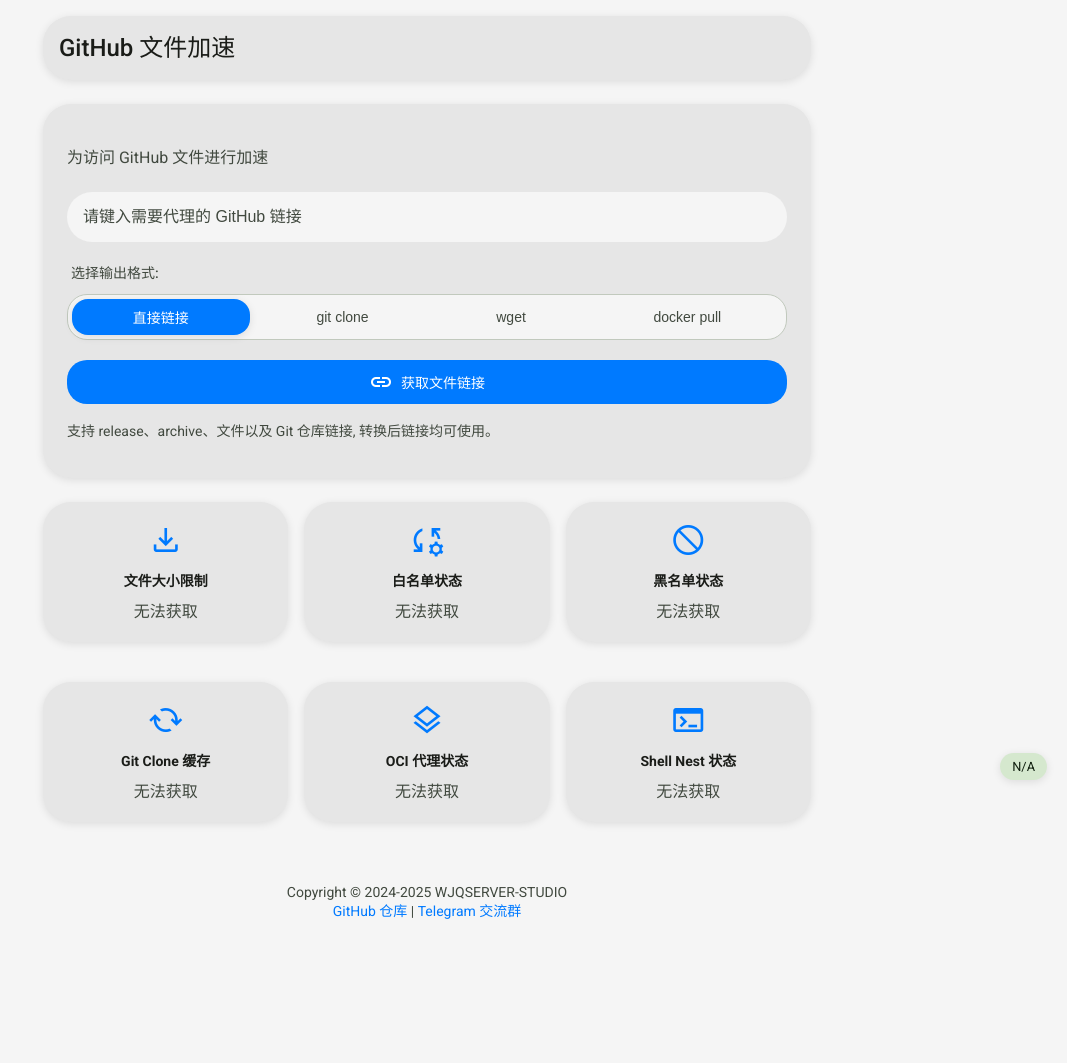
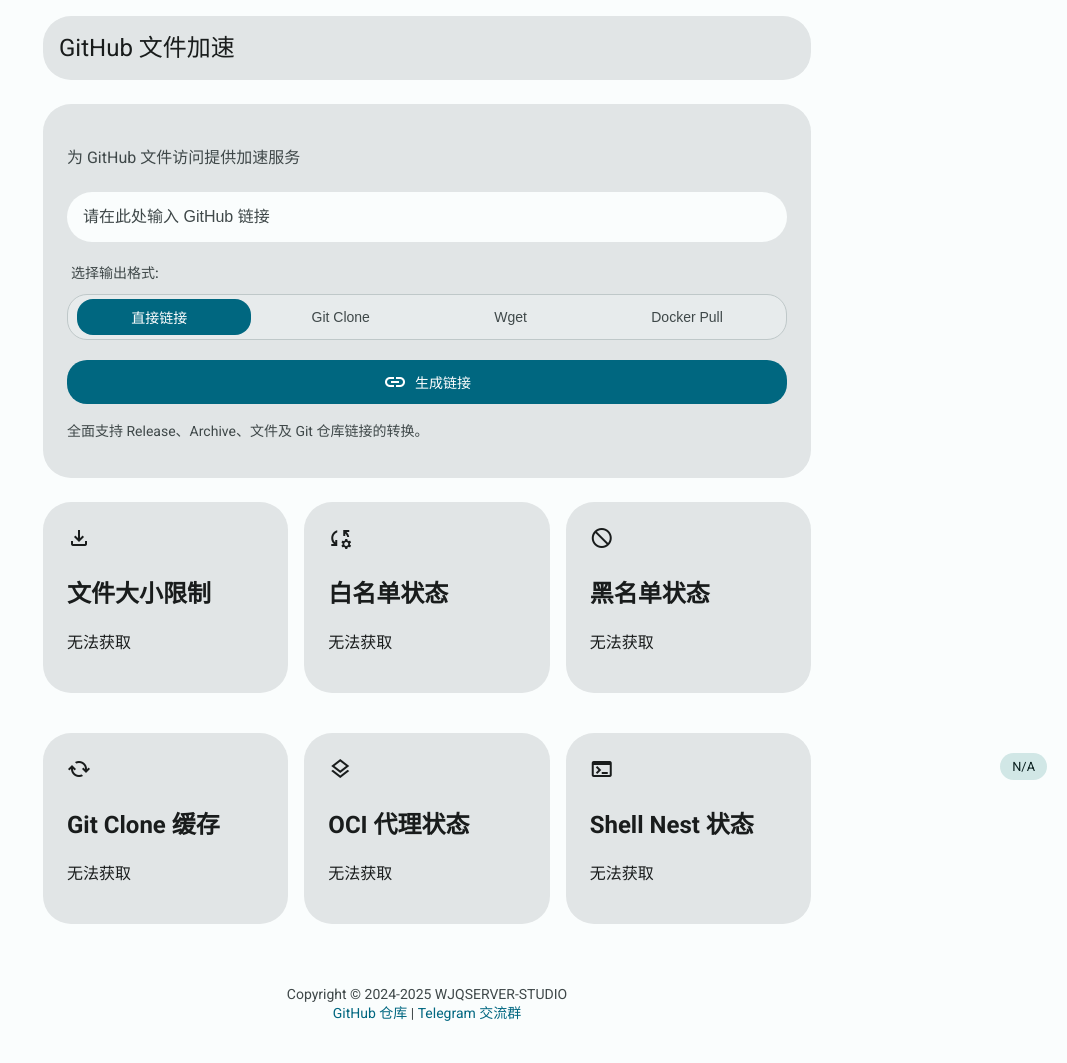
Before and after one commit to PFM-PowerForMe/GHProxy-Frontend, a plain HTML site: page design/index.html in a window 1280 px wide. Shown: the whole page, without its empty margins (213-1280 px from the left). Before the commit the page ends 974 px from the top, so only its background shows below. Drawn offline with nearby package versions, Linux system fonts and the light colour scheme; no server answers.

Commit message:
update design theme

```diff
--- a/design/index.html
+++ b/design/index.html
@@ -5,8 +5,7 @@
     <meta charset="UTF-8">
     <meta name="viewport" content="width=device-width, initial-scale=1.0">
     <title>GitHub 文件加速</title>
-    <link rel="stylesheet"
-        href="https://fonts.googleapis.com/css2?family=Material+Symbols+Outlined:opsz,wght,FILL,GRAD@20..48,100..700,0..1,-50..200" />
+    <link rel="stylesheet" href="https://fonts.googleapis.com/css2?family=Material+Symbols+Outlined:opsz,wght,FILL,GRAD@20..48,100..700,0..1,-50..200" />
     <link rel="preconnect" href="https://fonts.googleapis.com">
     <link rel="preconnect" href="https://fonts.gstatic.com" crossorigin>
     <link href="https://fonts.googleapis.com/css2?family=Roboto:wght@400;500;700&display=swap" rel="stylesheet">
@@ -21,74 +20,73 @@
 
         <main class="content">
             <div class="card input-card">
-                <p class="input-card__description">为访问 GitHub 文件进行加速</p>
+                <p class="input-card__description">为 GitHub 文件访问提供加速服务</p>
                 <form id="github-form" class="input-card__form">
                     <div class="text-field">
-                        <input type="text" class="text-field__input" id="githubLinkInput" placeholder="请键入需要代理的 GitHub 链接" required>
+                        <input type="text" class="text-field__input" id="githubLinkInput" placeholder="请在此处输入 GitHub 链接">
                         <div class="text-field__error" id="githubLinkError"></div>
                     </div>
 
-                    <!-- 新增: 使用分段控件替代单选按钮 -->
                     <div class="format-selector">
                         <label class="format-selector__label">选择输出格式:</label>
                         <div id="format-toggle" class="segmented-control">
                             <button type="button" class="segmented-control__button active" data-value="direct">直接链接</button>
-                            <button type="button" class="segmented-control__button" data-value="git">git clone</button>
-                            <button type="button" class="segmented-control__button" data-value="wget">wget</button>
-                            <button type="button" class="segmented-control__button" data-value="docker">docker pull</button>
+                            <button type="button" class="segmented-control__button" data-value="git">Git Clone</button>
+                            <button type="button" class="segmented-control__button" data-value="wget">Wget</button>
+                            <button type="button" class="segmented-control__button" data-value="docker">Docker Pull</button>
                         </div>
                     </div>
 
                     <button type="submit" class="button button--filled">
                         <span class="material-symbols-outlined">link</span>
-                        获取文件链接
+                        生成链接
                     </button>
                 </form>
 
                 <div id="output" class="output-area" style="display: none;">
                     <pre id="formattedLinkOutput" class="output-area__pre"></pre>
                     <div class="output-area__actions">
-                        <button id="copyButton" class="button button--outlined" title="复制链接">
+                        <button id="copyButton" class="button button--icon" title="复制链接">
                             <span class="material-symbols-outlined">content_copy</span>
                         </button>
-                        <button id="openButton" class="button button--outlined" title="在新标签页中打开">
+                        <button id="openButton" class="button button--icon" title="在新标签页中打开">
                             <span class="material-symbols-outlined">open_in_new</span>
                         </button>
                     </div>
                 </div>
-                <p class="helper-text">支持 release、archive、文件以及 Git 仓库链接, 转换后链接均可使用。</p>
+                <p class="helper-text">全面支持 Release、Archive、文件及 Git 仓库链接的转换。</p>
             </div>
 
             <div class="status-cards">
-                <div class="card status-card">
-                    <span class="material-symbols-outlined status-card__icon">download</span>
-                    <h2 class="status-card__title">文件大小限制</h2>
-                    <p class="status-card__text" id="sizeLimitDisplay">...</p>
+                <div class="card info-card">
+                    <span class="material-symbols-outlined info-card__icon">download</span>
+                    <h2 class="info-card__title">文件大小限制</h2>
+                    <p class="info-card__text" id="sizeLimitDisplay">...</p>
                 </div>
-                <div class="card status-card">
-                    <span class="material-symbols-outlined status-card__icon">rule_settings</span>
-                    <h2 class="status-card__title">白名单状态</h2>
-                    <p class="status-card__text" id="whiteListStatus">...</p>
+                <div class="card info-card">
+                    <span class="material-symbols-outlined info-card__icon">rule_settings</span>
+                    <h2 class="info-card__title">白名单状态</h2>
+                    <p class="info-card__text" id="whiteListStatus">...</p>
                 </div>
-                <div class="card status-card">
-                    <span class="material-symbols-outlined status-card__icon">block</span>
-                    <h2 class="status-card__title">黑名单状态</h2>
-                    <p class="status-card__text" id="blackListStatus">...</p>
+                <div class="card info-card">
+                    <span class="material-symbols-outlined info-card__icon">block</span>
+                    <h2 class="info-card__title">黑名单状态</h2>
+                    <p class="info-card__text" id="blackListStatus">...</p>
                 </div>
-                <div class="card status-card">
-                    <span class="material-symbols-outlined status-card__icon">cached</span>
-                    <h2 class="status-card__title">Git Clone 缓存</h2>
-                    <p class="status-card__text" id="gitCloneCacheStatus">...</p>
+                <div class="card info-card">
+                    <span class="material-symbols-outlined info-card__icon">cached</span>
+                    <h2 class="info-card__title">Git Clone 缓存</h2>
+                    <p class="info-card__text" id="gitCloneCacheStatus">...</p>
                 </div>
-                <div class="card status-card">
-                    <span class="material-symbols-outlined status-card__icon">layers</span>
-                    <h2 class="status-card__title">OCI 代理状态</h2>
-                    <p class="status-card__text" id="ociProxyStatus">...</p>
+                <div class="card info-card">
+                    <span class="material-symbols-outlined info-card__icon">layers</span>
+                    <h2 class="info-card__title">OCI 代理状态</h2>
+                    <p class="info-card__text" id="ociProxyStatus">...</p>
                 </div>
-                <div class="card status-card">
-                    <span class="material-symbols-outlined status-card__icon">terminal</span>
-                    <h2 class="status-card__title">Shell Nest 状态</h2>
-                    <p class="status-card__text" id="shellNestStatus">...</p>
+                <div class="card info-card">
+                    <span class="material-symbols-outlined info-card__icon">terminal</span>
+                    <h2 class="info-card__title">Shell Nest 状态</h2>
+                    <p class="info-card__text" id="shellNestStatus">...</p>
                 </div>
             </div>
 
--- a/design/script.js
+++ b/design/script.js
@@ -1,4 +1,4 @@
-// 获取页面上的主要DOM元素
+// DOM Elements
 const githubForm = document.getElementById('github-form');
 const githubLinkInput = document.getElementById('githubLinkInput');
 const formattedLinkOutput = document.getElementById('formattedLinkOutput');
@@ -98,23 +98,44 @@ githubForm.addEventListener('submit', function (e) {
     handleFormAction();
 });
 
+// --- Segmented Control Slider ---
+const slider = document.createElement('div');
+slider.className = 'segmented-control__slider';
+formatToggle.prepend(slider);
+
+function updateSliderPosition() {
+    const activeButton = formatToggle.querySelector('.active');
+    if (activeButton) {
+        const rect = activeButton.getBoundingClientRect();
+        const containerRect = formatToggle.getBoundingClientRect();
+        slider.style.width = `${rect.width}px`;
+        slider.style.transform = `translateX(${rect.left - containerRect.left}px)`;
+    }
+}
+
 // 为分段控件添加点击事件委托
 formatToggle.addEventListener('click', (e) => {
-    // 确保点击的是一个按钮且不是当前已激活的按钮
     const button = e.target.closest('button');
     if (!button || button.classList.contains('active')) {
         return;
     }
 
-    // 更新按钮的激活状态
     formatToggle.querySelector('.active')?.classList.remove('active');
     button.classList.add('active');
 
-    // 如果输入框有内容, 则立即更新输出
+    updateSliderPosition();
+
     if (githubLinkInput.value.trim()) {
         handleFormAction();
     }
 });
+
+// Initial slider position
+document.addEventListener('DOMContentLoaded', () => {
+    // Timeout to ensure correct initial rendering
+    setTimeout(updateSliderPosition, 50);
+});
+window.addEventListener('resize', updateSliderPosition);
 
 // 当用户在输入框中输入时, 清除错误提示
 githubLinkInput.addEventListener('input', () => {
@@ -161,26 +182,38 @@ async function fetchData(endpoint, elementId, formatter, errorText = 'Error') {
 }
 
 
+/**
+ * 格式化API状态的通用函数
+ * @param {object} data - API返回的数据
+ * @returns {string} - 格式化后的状态文本
+ */
+function formatStatus(data) {
+    if (data && typeof data.enabled !== 'undefined') {
+        return data.enabled ? '已开启' : '已关闭';
+    }
+    return '无法获取';
+}
+
 // 页面加载时获取所有API数据
 function fetchAllApis() {
     fetchData('/api/version', 'versionBadge', data => data.Version, 'N/A');
     fetchData('/api/size_limit', 'sizeLimitDisplay', data => `${data.MaxResponseBodySize} MB`, '无法获取');
     fetchData('/api/whitelist/status', 'whiteListStatus', data => data.Whitelist ? '已开启' : '已关闭', '无法获取');
     fetchData('/api/blacklist/status', 'blackListStatus', data => data.Blacklist ? '已开启' : '已关闭', '无法获取');
-    fetchData('/api/smartgit/status', 'gitCloneCacheStatus', data => (data && typeof data.enabled !== 'undefined') ? (data.enabled ? '已开启' : '已关闭') : '无法获取', '无法获取');
+    fetchData('/api/smartgit/status', 'gitCloneCacheStatus', formatStatus, '无法获取');
 
-    // 新增的API请求
     fetchData('/api/oci_proxy/status', 'ociProxyStatus', data => {
         if (data && typeof data.enabled !== 'undefined') {
             if (!data.enabled) return '已关闭';
-            if (data.target === 'ghcr') return '使能 (目标: ghcr.io)';
-            if (data.target === 'dockerhub') return '使能 (目标: DockerHub)';
-            return '使能';
+            let target = '';
+            if (data.target === 'ghcr') target = ' (目标: ghcr.io)';
+            else if (data.target === 'dockerhub') target = ' (目标: DockerHub)';
+            return `已开启${target}`;
         }
         return '无法获取';
     }, '无法获取');
 
-    fetchData('/api/shell_nest/status', 'shellNestStatus', data => (data && typeof data.enabled !== 'undefined') ? (data.enabled ? '已开启' : '已关闭') : '无法获取', '无法获取');
+    fetchData('/api/shell_nest/status', 'shellNestStatus', formatStatus, '无法获取');
 }
 
 
--- a/design/style.css
+++ b/design/style.css
@@ -1,76 +1,113 @@
-/* [原始 CSS 代码保持不变] */
+/* Material Design 3 Color Tokens */
 :root {
-    --md-sys-color-primary: #007aff;
-    --md-sys-color-on-primary: #ffffff;
-    --md-sys-color-primary-container: #e0e0ff;
-    --md-sys-color-on-primary-container: #001a41;
-    --md-sys-color-secondary: #52634f;
-    --md-sys-color-on-secondary: #ffffff;
-    --md-sys-color-secondary-container: #d5e8ce;
-    --md-sys-color-on-secondary-container: #101f0f;
-    --md-sys-color-surface: #f5f5f5;
-    --md-sys-color-on-surface: #1a1c18;
-    --md-sys-color-surface-variant: #dee3d8;
-    --md-sys-color-on-surface-variant: #41493f;
-    --md-sys-color-outline: #71796e;
-    --md-sys-color-outline-variant: #c1c9bd;
-    --md-sys-color-inverse-surface: #2f312d;
-    --md-sys-color-inverse-on-surface: #f0f1ec;
-    --md-sys-color-inverse-primary: #b0ccff;
-    --md-sys-color-surface-container-highest: #E6E6E6;
-    --md-sys-color-error: #ba1a1a;
-    --md-sys-color-on-error: #ffffff;
-    --md-sys-color-error-container: #ffdad6;
+    /* 主题基色 */
+    --md-ref-palette-primary0: #000000;
+    --md-ref-palette-primary10: #001F28;
+    --md-ref-palette-primary20: #003544;
+    --md-ref-palette-primary30: #004D61;
+    --md-ref-palette-primary40: #006780;
+    --md-ref-palette-primary50: #0082A0;
+    --md-ref-palette-primary60: #009DCF;
+    --md-ref-palette-primary70: #3AB6E9;
+    --md-ref-palette-primary80: #62D4FF;
+    --md-ref-palette-primary90: #B8EAFF;
+    --md-ref-palette-primary95: #DCF5FF;
+    --md-ref-palette-primary98: #F1FAFF;
+    --md-ref-palette-primary99: #F8FDFF;
+    --md-ref-palette-primary100: #FFFFFF;
+
+    /* 系统颜色角色 */
+    --md-sys-color-primary: var(--md-ref-palette-primary40);
+    --md-sys-color-on-primary: var(--md-ref-palette-primary100);
+    --md-sys-color-primary-container: var(--md-ref-palette-primary90);
+    --md-sys-color-on-primary-container: var(--md-ref-palette-primary10);
+    --md-sys-color-secondary: #4E6262;
+    --md-sys-color-on-secondary: #FFFFFF;
+    --md-sys-color-secondary-container: #D1E7E6;
+    --md-sys-color-on-secondary-container: #091F1F;
+    --md-sys-color-tertiary: #5C5D7E;
+    --md-sys-color-on-tertiary: #FFFFFF;
+    --md-sys-color-tertiary-container: #E2E0FF;
+    --md-sys-color-on-tertiary-container: #191A37;
+    --md-sys-color-error: #BA1A1A;
+    --md-sys-color-on-error: #FFFFFF;
+    --md-sys-color-error-container: #FFDAD6;
     --md-sys-color-on-error-container: #410002;
-    --md-sys-elevation-1: 0 2px 8px rgba(0, 0, 0, 0.1);
-    --md-sys-elevation-2: 0 4px 12px rgba(0, 0, 0, 0.15);
-    --md-sys-elevation-3: 0 6px 16px rgba(0, 0, 0, 0.2);
-    --md-sys-typescale-display-large-font-family: 'Roboto', sans-serif;
-    --md-sys-typescale-display-large-size: 57px;
-    --md-sys-typescale-display-large-line-height: 64px;
-    --md-sys-typescale-display-large-weight: 400;
-    --md-sys-typescale-body-large-font-family: 'Roboto', sans-serif;
+    --md-sys-color-background: #FAFDFD;
+    --md-sys-color-on-background: #191C1C;
+    --md-sys-color-surface: #FAFDFD;
+    --md-sys-color-on-surface: #191C1C;
+    --md-sys-color-surface-variant: #DAE4E5;
+    --md-sys-color-on-surface-variant: #3F4849;
+    --md-sys-color-outline: #6F7979;
+    --md-sys-color-outline-variant: #BFC8C9;
+    --md-sys-color-shadow: #000000;
+    --md-sys-color-scrim: #000000;
+    --md-sys-color-inverse-surface: #2E3131;
+    --md-sys-color-inverse-on-surface: #EFF1F1;
+    --md-sys-color-inverse-primary: var(--md-ref-palette-primary80);
+    --md-sys-color-surface-dim: #D9DDDD;
+    --md-sys-color-surface-bright: #FAFDFD;
+    --md-sys-color-surface-container-lowest: #FFFFFF;
+    --md-sys-color-surface-container-low: #F3F7F7;
+    --md-sys-color-surface-container: #EDF1F2;
+    --md-sys-color-surface-container-high: #E7EBEC;
+    --md-sys-color-surface-container-highest: #E1E5E6;
+
+    /* Typescale Tokens */
+    --md-sys-typescale-label-large-font: 'Roboto', sans-serif;
+    --md-sys-typescale-label-large-weight: 500;
+    --md-sys-typescale-label-large-size: 14px;
+    --md-sys-typescale-label-large-line-height: 20px;
+    --md-sys-typescale-body-large-font: 'Roboto', sans-serif;
+    --md-sys-typescale-body-large-weight: 400;
     --md-sys-typescale-body-large-size: 16px;
     --md-sys-typescale-body-large-line-height: 24px;
-    --md-sys-typescale-body-large-weight: 400;
-    --md-sys-typescale-body-small-font-family: 'Roboto', sans-serif;
-    --md-sys-typescale-body-small-size: 12px;
-    --md-sys-typescale-body-small-line-height: 16px;
-    --md-sys-typescale-body-small-weight: 400;
-    --md-sys-typescale-label-large-font-family: 'Roboto', sans-serif;
-    --md-sys-typescale-label-large-size: 14px;
-    --md-sys-typescale-label-large-line-height: 20px;
-    --md-sys-typescale-label-large-weight: 500;
-    --md-sys-typescale-headline-small-font-family: 'Roboto', sans-serif;
+    --md-sys-typescale-headline-small-font: 'Roboto', sans-serif;
+    --md-sys-typescale-headline-small-weight: 400;
     --md-sys-typescale-headline-small-size: 24px;
     --md-sys-typescale-headline-small-line-height: 32px;
-    --md-sys-typescale-headline-small-weight: 500;
 }
 
+/* Dark Theme */
 @media (prefers-color-scheme: dark) {
     :root {
-        --md-sys-color-primary: #63b1ff;
-        --md-sys-color-on-primary: #003258;
-        --md-sys-color-primary-container: #00497d;
-        --md-sys-color-on-primary-container: #d2e4ff;
-        --md-sys-color-secondary: #b9ccb3;
-        --md-sys-color-on-secondary: #253423;
-        --md-sys-color-secondary-container: #3b4b39;
-        --md-sys-color-on-secondary-container: #d5e8ce;
-        --md-sys-color-surface: #1a1c18;
-        --md-sys-color-on-surface: #e2e3dd;
-        --md-sys-color-surface-variant: #41493f;
-        --md-sys-color-on-surface-variant: #c1c9bd;
-        --md-sys-color-outline: #8b9388;
-        --md-sys-color-outline-variant: #41493f;
-        --md-sys-color-inverse-surface: #e2e3dd;
-        --md-sys-color-inverse-on-surface: #1a1c18;
-        --md-sys-color-inverse-primary: #0061a4;
-        --md-sys-color-surface-container-highest: #363636;
-        --md-sys-color-error: #ffb4ab;
+        --md-sys-color-primary: var(--md-ref-palette-primary80);
+        --md-sys-color-on-primary: var(--md-ref-palette-primary20);
+        --md-sys-color-primary-container: var(--md-ref-palette-primary30);
+        --md-sys-color-on-primary-container: var(--md-ref-palette-primary90);
+        --md-sys-color-secondary: #B5CBCB;
+        --md-sys-color-on-secondary: #203333;
+        --md-sys-color-secondary-container: #374A4A;
+        --md-sys-color-on-secondary-container: #D1E7E6;
+        --md-sys-color-tertiary: #C5C4EB;
+        --md-sys-color-on-tertiary: #2E2F4D;
+        --md-sys-color-tertiary-container: #444564;
+        --md-sys-color-on-tertiary-container: #E2E0FF;
+        --md-sys-color-error: #FFB4AB;
         --md-sys-color-on-error: #690005;
-        --md-sys-color-error-container: #93000a;
-        --md-sys-color-on-error-container: #ffdad6;
+        --md-sys-color-error-container: #93000A;
+        --md-sys-color-on-error-container: #FFB4AB;
+        --md-sys-color-background: #191C1C;
+        --md-sys-color-on-background: #E1E3E3;
+        --md-sys-color-surface: #191C1C;
+        --md-sys-color-on-surface: #E1E3E3;
+        --md-sys-color-surface-variant: #3F4849;
+        --md-sys-color-on-surface-variant: #BFC8C9;
+        --md-sys-color-outline: #899293;
+        --md-sys-color-outline-variant: #3F4849;
+        --md-sys-color-shadow: #000000;
+        --md-sys-color-scrim: #000000;
+        --md-sys-color-inverse-surface: #E1E3E3;
+        --md-sys-color-inverse-on-surface: #191C1C;
+        --md-sys-color-inverse-primary: var(--md-ref-palette-primary40);
+        --md-sys-color-surface-dim: #101414;
+        --md-sys-color-surface-bright: #363A3A;
+        --md-sys-color-surface-container-lowest: #0E1111;
+        --md-sys-color-surface-container-low: #191C1C;
+        --md-sys-color-surface-container: #1D2020;
+        --md-sys-color-surface-container-high: #272B2B;
+        --md-sys-color-surface-container-highest: #323636;
     }
 }
 
@@ -133,7 +170,8 @@ body {
 .input-card__form {
     display: flex;
     flex-direction: column;
-    gap: 20px; /* 增加表单元素间距 */
+    gap: 20px;
+    /* 增加表单元素间距 */
 }
 
 .text-field {
@@ -252,7 +290,8 @@ body {
     background-color: var(--md-sys-color-surface);
     border-radius: 28px;
     padding: 16px;
-    padding-right: 90px; /* 为右侧按钮组留出空间 */
+    padding-right: 90px;
+    /* 为右侧按钮组留出空间 */
     margin-top: 16px;
     box-shadow: var(--md-sys-elevation-1);
     display: flex;
@@ -279,7 +318,8 @@ body {
 
 .status-cards {
     display: grid;
-    grid-template-columns: repeat(auto-fit, minmax(200px, 1fr)); /* 优化网格布局 */
+    grid-template-columns: repeat(auto-fit, minmax(200px, 1fr));
+    /* 优化网格布局 */
     gap: 16px;
 }
 
@@ -307,7 +347,8 @@ body {
     font-size: var(--md-sys-typescale-body-large-size);
     color: var(--md-sys-color-on-surface-variant);
     margin: 0;
-    word-break: break-word; /* 避免长文本溢出 */
+    word-break: break-word;
+    /* 避免长文本溢出 */
 }
 
 .helper-text {
@@ -334,7 +375,64 @@ body {
 }
 
 /* ... Toast, Version Badge and Keyframes styles remain the same ... */
-.toast{position:fixed;bottom:24px;left:50%;transform:translateX(-50%);background-color:var(--md-sys-color-inverse-surface);color:var(--md-sys-color-inverse-on-surface);padding:12px 20px;border-radius:4px;box-shadow:var(--md-sys-elevation-3);z-index:1000;display:none}.toast--visible{display:block;animation:slideInUp .5s,fadeOut .5s 2s}.version-badge{position:fixed;bottom:20px;right:20px;background-color:var(--md-sys-color-secondary-container);color:var(--md-sys-color-on-secondary-container);padding:6px 12px;border-radius:20px;font-size:.8rem;box-shadow:var(--md-sys-elevation-1);transition:background-color .3s ease-in-out}.version-badge:hover{background-color:var(--md-sys-color-secondary);color:var(--md-sys-color-on-secondary)}@keyframes slideInUp{from{transform:translate(-50%,100%);opacity:0}to{transform:translate(-50%,0);opacity:1}}@keyframes fadeOut{from{opacity:1}to{opacity:0}}
+.toast {
+    position: fixed;
+    bottom: 24px;
+    left: 50%;
+    transform: translateX(-50%);
+    background-color: var(--md-sys-color-inverse-surface);
+    color: var(--md-sys-color-inverse-on-surface);
+    padding: 12px 20px;
+    border-radius: 4px;
+    box-shadow: var(--md-sys-elevation-3);
+    z-index: 1000;
+    display: none
+}
+
+.toast--visible {
+    display: block;
+    animation: slideInUp .5s, fadeOut .5s 2s
+}
+
+.version-badge {
+    position: fixed;
+    bottom: 20px;
+    right: 20px;
+    background-color: var(--md-sys-color-secondary-container);
+    color: var(--md-sys-color-on-secondary-container);
+    padding: 6px 12px;
+    border-radius: 20px;
+    font-size: .8rem;
+    box-shadow: var(--md-sys-elevation-1);
+    transition: background-color .3s ease-in-out
+}
+
+.version-badge:hover {
+    background-color: var(--md-sys-color-secondary);
+    color: var(--md-sys-color-on-secondary)
+}
+
+@keyframes slideInUp {
+    from {
+        transform: translate(-50%, 100%);
+        opacity: 0
+    }
+
+    to {
+        transform: translate(-50%, 0);
+        opacity: 1
+    }
+}
+
+@keyframes fadeOut {
+    from {
+        opacity: 1
+    }
+
+    to {
+        opacity: 0
+    }
+}
 
 /* 新增: 分段控件样式 */
 .format-selector {
@@ -351,10 +449,11 @@ body {
 }
 
 .segmented-control {
+    position: relative;
     display: flex;
-    flex-wrap: wrap; /* 在小屏幕上换行 */
-    gap: 6px; /* 按钮之间的间距 */
-    background-color: var(--md-sys-color-surface);
+    flex-wrap: wrap;
+    gap: 6px;
+    background-color: var(--md-sys-color-surface-container-high);
     border-radius: 20px;
     padding: 4px;
     border: 1px solid var(--md-sys-color-outline-variant);
@@ -371,18 +470,32 @@ body {
     cursor: pointer;
     font-size: var(--md-sys-typescale-label-large-size);
     font-weight: 500;
-    transition: background-color 0.25s ease, color 0.25s ease, box-shadow 0.25s ease;
+    transition: color 0.3s ease;
+    z-index: 1;
 }
 
 .segmented-control__button.active {
+    color: var(--md-sys-color-on-primary);
+}
+
+.segmented-control__slider {
+    position: absolute;
+    top: 4px;
+    left: 4px;
+    height: calc(100% - 8px);
     background-color: var(--md-sys-color-primary);
-    color: var(--md-sys-color-on-primary);
+    border-radius: 16px;
     box-shadow: var(--md-sys-elevation-1);
+    transition: transform 0.3s cubic-bezier(0.4, 0, 0.2, 1), width 0.3s cubic-bezier(0.4, 0, 0.2, 1);
+    z-index: 0;
 }
 
 /* 响应式改进 */
 @media (max-width: 600px) {
-    .container, .card, .app-bar {
+
+    .container,
+    .card,
+    .app-bar {
         padding-left: 16px;
         padding-right: 16px;
         border-radius: 24px;
@@ -393,10 +506,12 @@ body {
     }
 
     .status-cards {
-        grid-template-columns: 1fr 1fr; /* 小屏幕上固定两列 */
+        grid-template-columns: 1fr 1fr;
+        /* 小屏幕上固定两列 */
     }
 
     .app-bar__title {
-        font-size: 22px; /* 减小标题字体大小 */
+        font-size: 22px;
+        /* 减小标题字体大小 */
     }
 }
```
Also changed, not shown: 1 other file.
